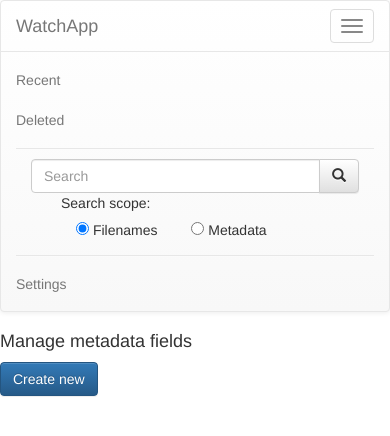
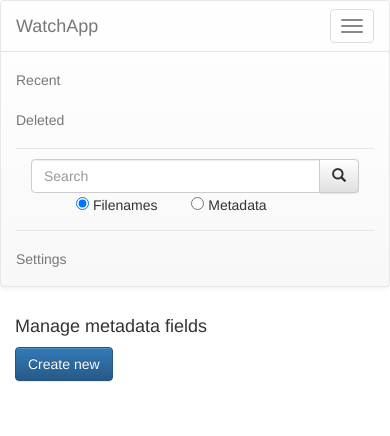
Before and after one commit to lwolf/assignment01, a Flask app: page /settings in a window 390 px wide, after a click on "Toggle navigation". Shown: the top 436 px of the page. Run offline with Flask 3, Linux system fonts and the light colour scheme; some libraries are stand-ins or nearby versions.

Commit message:
bit of styling

```diff
--- a/watchapp/static/css/style.css
+++ b/watchapp/static/css/style.css
@@ -24,3 +24,9 @@
 .scope-block label{
     font-weight: 400;
 }
+table{
+    margin-top: 10px;
+}
+.info-popover{
+    cursor: pointer;
+}
--- a/watchapp/templates/base.html
+++ b/watchapp/templates/base.html
@@ -13,6 +13,11 @@
 <body>
     <script src="{{ url_for('static', filename='js/jquery-2.1.1.min.js')}}"></script>
     <script src="{{ url_for('static', filename='js/bootstrap.min.js')}}"></script>
+    <script type="text/javascript">
+        $(document).ready(function(){
+            $(function () { $("[data-toggle='popover']").popover(); });
+        });
+    </script>
 
 
 <nav class="navbar navbar-default" role="navigation">
@@ -42,7 +47,7 @@
             </div>
         </div>
         <div class="form-group col-md-12 scope-block">
-          <label class="col-md-4 control-label" for="scope">Search scope:</label>
+          <label class="col-md-4 control-label hidden-sm hidden-xs" for="scope">Search scope:</label>
           <div class="col-md-8">
             <label class="col-md-6" for="filename">
               <input type="radio" name="scope" id="filename" value="filename" checked="checked">
--- a/watchapp/templates/settings.html
+++ b/watchapp/templates/settings.html
@@ -1,10 +1,9 @@
 {% extends "base.html" %}
 
 {% block body %}
-
+    <div class="container">
         <h4> Manage metadata fields</h4>
         <button class="btn btn-primary" data-toggle="modal" data-target=".bs-example-modal-sm">Create new</button>
-
         <table class="table">
             {% for meta in fields %}
                 <tr>
@@ -13,6 +12,7 @@
                 </tr>
             {% endfor %}
         </table>
+    </div>
 
     <div class="modal fade bs-example-modal-sm" tabindex="-1" role="dialog" aria-labelledby="mySmallModalLabel" aria-hidden="true">
       <div class="modal-dialog modal-md">
@@ -28,7 +28,6 @@
               </div>
             </div>
 
-            <!-- Textarea -->
             <div class="form-group">
               <label class="col-md-4 control-label" for="description">Description</label>
               <div class="col-md-4">
@@ -40,15 +39,12 @@
               <label class="col-md-4 control-label" for="save-meta"></label>
               <div class="col-md-6">
                 <button id="save-meta" name="save-meta" class="btn btn-success">Save</button>
-                <button id="calcel-meta" name="calcel-meta" class="btn btn-danger">Cancel</button>
               </div>
             </div>
 
             </fieldset>
             </form>
 
-
-
         </div>
       </div>
     </div>
--- a/watcher/watcher.py
+++ b/watcher/watcher.py
@@ -31,7 +31,6 @@ class MyHandler(PatternMatchingEventHandler):
         }
         self._post(data)
 
-
     def on_modified(self, event):
         self.process(event)
 
@@ -39,7 +38,6 @@ class MyHandler(PatternMatchingEventHandler):
         self.process(event)
 
     def on_deleted(self, event):
-        # on delete remove file from db
         print event.src_path, event.event_type
         self._post({
             'path': event.src_path,
@@ -48,7 +46,6 @@ class MyHandler(PatternMatchingEventHandler):
 
     def on_moved(self, event):
         self.process(event)
-
 
 if __name__ == '__main__':
     args = sys.argv[1:]
```
Also changed, not shown: watchapp/templates/item_view.html (+18 -2 lines). Lines whose indentation alone changed are shown as unchanged.
